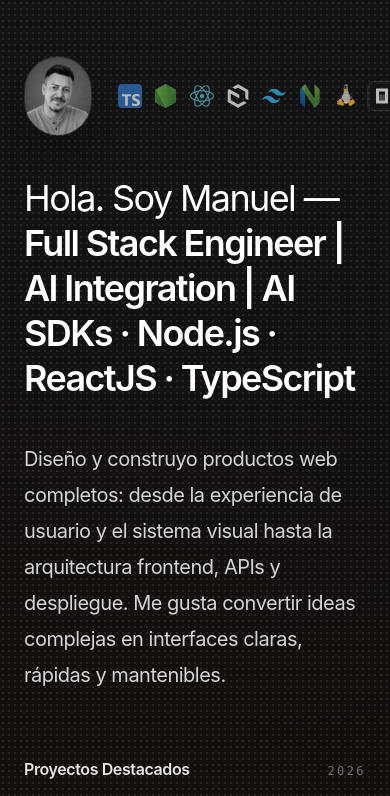
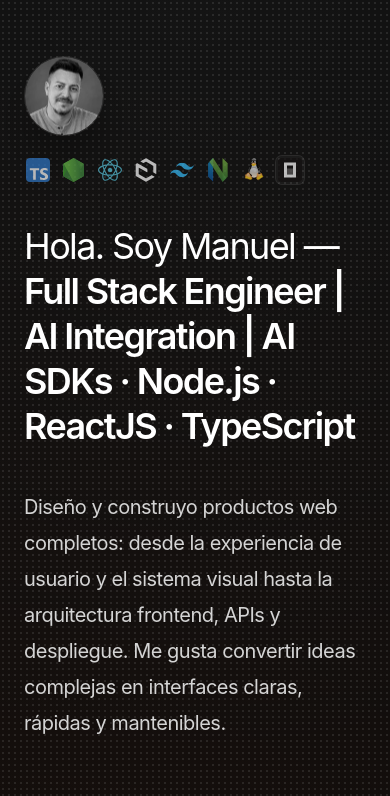
Before and after one commit to manutepowa/porfolio, a React (Vite) app: page / in a window 390 px wide. Shown: the top 796 px of the page. Built offline with nearby package versions, Linux system fonts and the light colour scheme.

Commit message:
style: stack tech icons below avatar on mobile

```diff
--- a/src/components/sections/HeroSection.tsx
+++ b/src/components/sections/HeroSection.tsx
@@ -81,11 +81,11 @@ export function HeroSection({ identity, hero }: HeroSectionProps) {
 
   return (
     <section className="pb-16 pt-2 sm:pb-20">
-      <div className="mb-10 flex items-center justify-between gap-6">
+      <div className="mb-10 flex flex-col items-start gap-5 sm:flex-row sm:items-center sm:justify-between sm:gap-6">
         <Avatar identity={identity} />
         <ul
           ref={techIconsRef}
-          className="t-avatar-group flex list-none items-center gap-2 sm:gap-3"
+          className="t-avatar-group flex flex-wrap items-center gap-2 sm:flex-nowrap sm:gap-3"
           aria-hidden="true"
           onMouseLeave={() => setTechIconShifts(null, "out")}
         >
```
